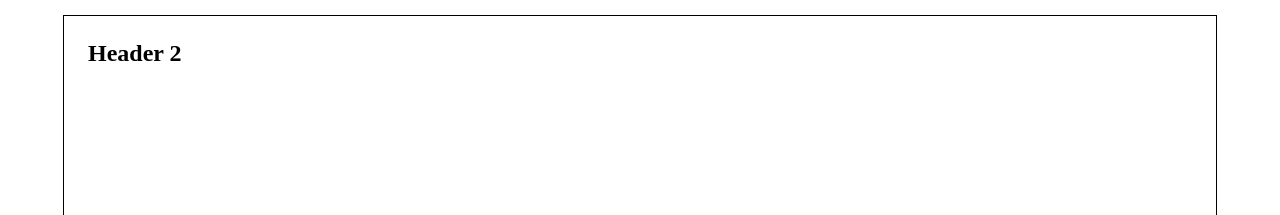
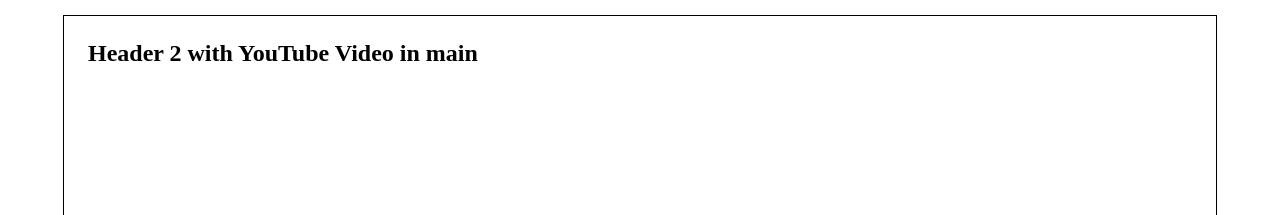
Before and after one commit to acmitchell/TestProject, a plain HTML site: page index.html in a window 1280 px wide. Shown: the top 215 px of the page. Drawn offline with Linux system fonts and the light colour scheme.

Commit message:
Update index.html
Header change

```diff
--- a/index.html
+++ b/index.html
@@ -39,7 +39,7 @@
         <link rel="icon" href="images/favicon.ico" type="image/gif" sizes="16x16">
 	</head>
     <body>
-        <header><h2>Header 2</h2></header>
+        <header><h2>Header 2 with YouTube Video in main</h2></header>
         <aside class="left"><h2>Aside1</h2></aside>
         <main><h2>Main content</h2>
             <iframe width="60%" height="200" src="https://www.youtube.com/embed/WEDndTCyGgU"
```
